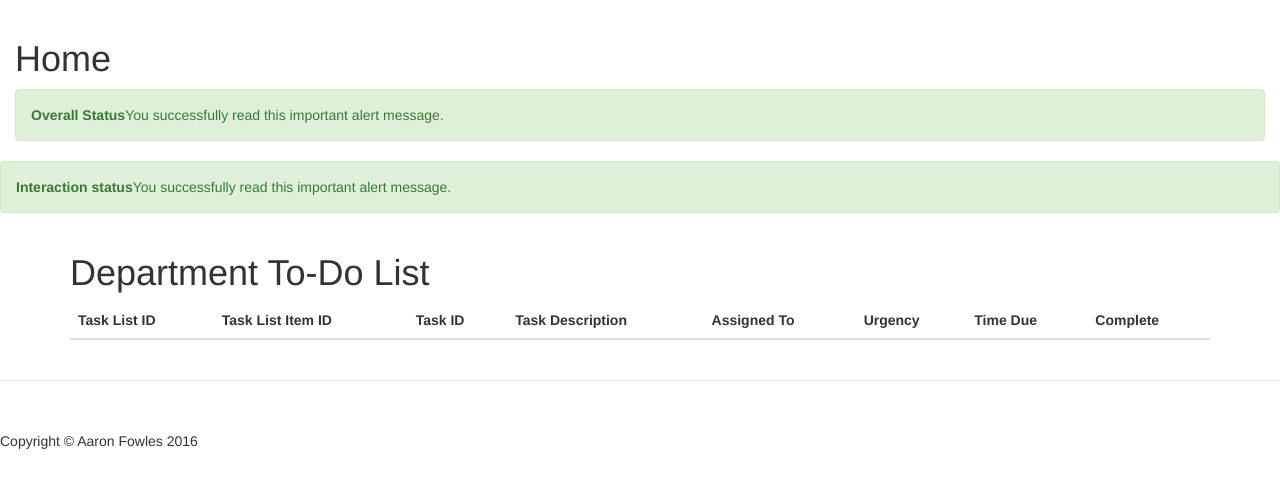
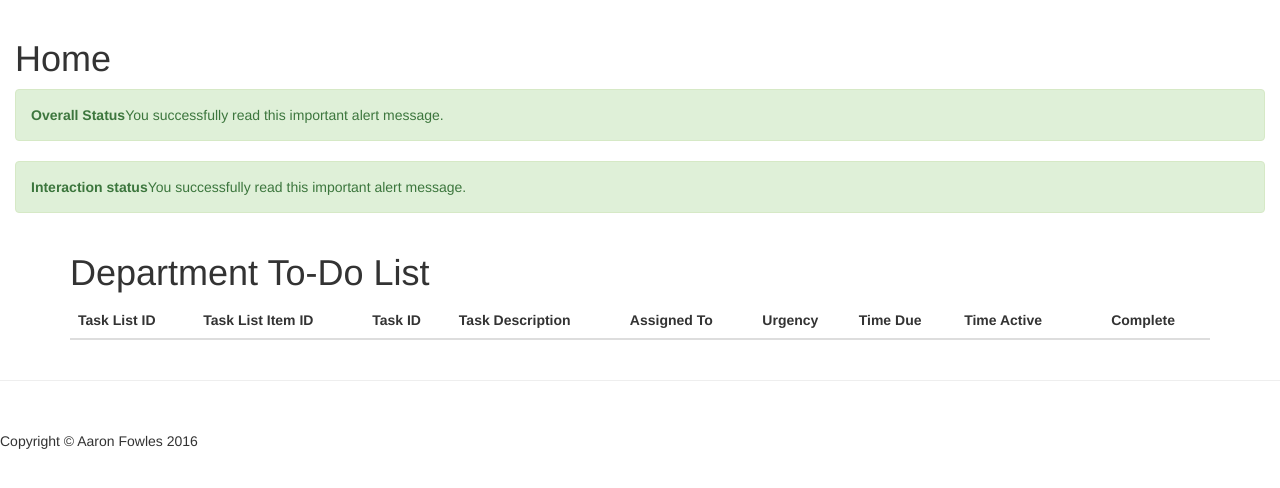
Before and after one commit to aaronfowles/vsu_tms, a Django app: page /app/home/ in a window 1280 px wide. Shown: the part 51-539 px from the top of the page. Run offline with Django 3.2, Linux system fonts and the light colour scheme; the visitor is signed in with stand-in values (Sample User, id 1); data comes from the database, SQL or seed files in the repository; data that the repository does not hold is empty; some libraries are stand-ins or nearby versions.

Commit message:
filter added to home screen

```diff
--- a/vsu_tms_site/vsu_tms_app/static/js/view.js
+++ b/vsu_tms_site/vsu_tms_app/static/js/view.js
@@ -33,3 +33,5 @@ function clickedComplete(id) {
 // Send changes to database
 
 // Request updates from database
+
+// Function to hide hourly tasks which aren't due yet
--- a/vsu_tms_site/vsu_tms_app/templates/base.html
+++ b/vsu_tms_site/vsu_tms_app/templates/base.html
@@ -69,14 +69,14 @@
           <div class="row">
             <div class="col-md-12">
               <div id="status" class="alert alert-dismissable alert-success">
-              <strong>Overall Status</strong>You successfully read this important alert message.</div>
+                <strong>Overall Status</strong>You successfully read this important alert message.
               </div>
             </div>
           </div>
           <div class="row">
             <div class="col-md-12">
               <div id="feedback" class="alert alert-dismissable alert-success">
-              <strong>Interaction status</strong>You successfully read this important alert message.</div>
+                <strong>Interaction status</strong>You successfully read this important alert message.
               </div>
             </div>
           </div>
--- a/vsu_tms_site/vsu_tms_app/templates/home.html
+++ b/vsu_tms_site/vsu_tms_app/templates/home.html
@@ -20,10 +20,12 @@
                 <th>Assigned To</th>
                 <th>Urgency</th>
                 <th>Time Due</th>
+                <th>Time Active<th>
                 <th>Complete</th>
               </tr>
               </thead>
-              {% for tasklist_item in all_tasklist_items %}
+              {% for tasklist_item in all_tasklist_items|dictsort:"time_due" %}
+                  {% if tasklist_item.time_active <= tasklist_item.time_now %}
                   <tr id="{{ tasklist_item.tasklistitem_id }}">
                     <td>{{ tasklist_item.tasklist_id }}</td>
                     <td>{{ tasklist_item.tasklistitem_id }}</td>
@@ -32,8 +34,10 @@
                     <td>{{ tasklist_item.assigned_role }}</td>
                     <td>{{ tasklist_item.urgency }}</td>
                     <td>{{ tasklist_item.time_due }}</td>
+                    <td>{{ tasklist_item.time_active }}<td>
                     <td><button class="btn-success task-checkbox"><span class="glyphicon glyphicon-ok"></span></button></td>
                   </tr>
+                  {% endif %}
               {% endfor %}
             </table>
           </div>
--- a/vsu_tms_site/vsu_tms_app/views.py
+++ b/vsu_tms_site/vsu_tms_app/views.py
@@ -5,7 +5,7 @@ from django.contrib.auth.decorators import login_required
 from django.db import connection
 from django.http import HttpResponse
 from django.utils import timezone
-from datetime import date, datetime
+from datetime import date, datetime, timedelta
 
 from .models import TaskListItem, Task, Staff, Role, LookupTaskUrgency, AuditLog, TaskList
 
@@ -25,16 +25,17 @@ def verify(req):
     if user is not None:
         if user.is_active:
             login(req,user)
+            context['title'] = 'Welcome'
             return render(req, "index.html", context)
         else:
             return render(req,"login.html", context)
     else:
         context['response'].content = "Credentials do not match existing user"
-    context['title'] = 'Verify'
     return render(req,"login.html", context)
 
 
 # Landing page
+@login_required()
 def index(req):
     context = {}
     context['title'] = 'Welcome'
@@ -48,6 +49,7 @@ def home(req):
     context['all_tasklist_items'] = []
     for tasklist_item in all_incomplete:
         temp_dict = {}
+        temp_dict['time_now'] = datetime.now()
         temp_dict['tasklistitem_id'] = tasklist_item.id
         temp_dict['tasklist_id'] = tasklist_item.tasklist_id.id
         temp_dict['time_due'] = tasklist_item.time_due
@@ -56,6 +58,12 @@ def home(req):
         temp_dict['task_desc'] = task_obj.task_desc
         temp_dict['assigned_role'] = task_obj.assigned_role_id
         urgency = LookupTaskUrgency.objects.get(id=task_obj.task_urgency_id.id)
+        if (str(task_obj.task_frequency_id) == 'hourly'):
+            dt = tasklist_item.time_due
+            temp_dict['time_active'] = datetime(dt.year,dt.month,dt.day,(dt.hour-1))
+        else:
+            tasklist = TaskList.objects.get(id=tasklist_item.tasklist_id.id)
+            temp_dict['time_active'] = tasklist.date_valid_for
         temp_dict['urgency'] = urgency
         context['all_tasklist_items'].append(dict(temp_dict))
     context['title'] = 'Home'
@@ -116,7 +124,7 @@ def daily_management(req):
 @login_required()
 def user_logout(req):
     logout(req)
-    return redirect('index')
+    return redirect('/')
 
 # Submit task completion
 @login_required()
@@ -182,3 +190,10 @@ def create_task_list(req):
             continue
 
     return HttpResponse(str(','.join(to_commit)))
+
+
+# Landing page
+def landing(req):
+    context = {}
+    context['title'] = 'Info'
+    return render(req,'landing.html',context)
--- a/vsu_tms_site/vsu_tms_site/settings.py
+++ b/vsu_tms_site/vsu_tms_site/settings.py
@@ -135,3 +135,5 @@ STATIC_ROOT = "/vsu_tms_dev/vsu_tms_site/static"
 # Testing
 
 TEST_RUNNER = 'django_nose.NoseTestSuiteRunner'
+
+LOGIN_REDIRECT_URL = '/app/user_login/'
--- a/vsu_tms_site/vsu_tms_site/urls.py
+++ b/vsu_tms_site/vsu_tms_site/urls.py
@@ -20,9 +20,12 @@ from django.contrib.staticfiles.urls import staticfiles_urlpatterns
 
 from . import settings
 
+import vsu_tms_app
+
 urlpatterns = [
     url(r'^admin/', admin.site.urls),
     url(r'^app/', include('vsu_tms_app.urls')),
+    url(r'^$', vsu_tms_app.views.landing, name='landing' ),
 ] + static(settings.STATIC_URL, document_root=settings.STATIC_ROOT)
 
 urlpatterns += staticfiles_urlpatterns()
```
Also changed, not shown: vsu_tms_site/vsu_tms_app/templates/landing.html (added, +9 -0 lines), 3 other files. Lines whose indentation alone changed are shown as unchanged.
